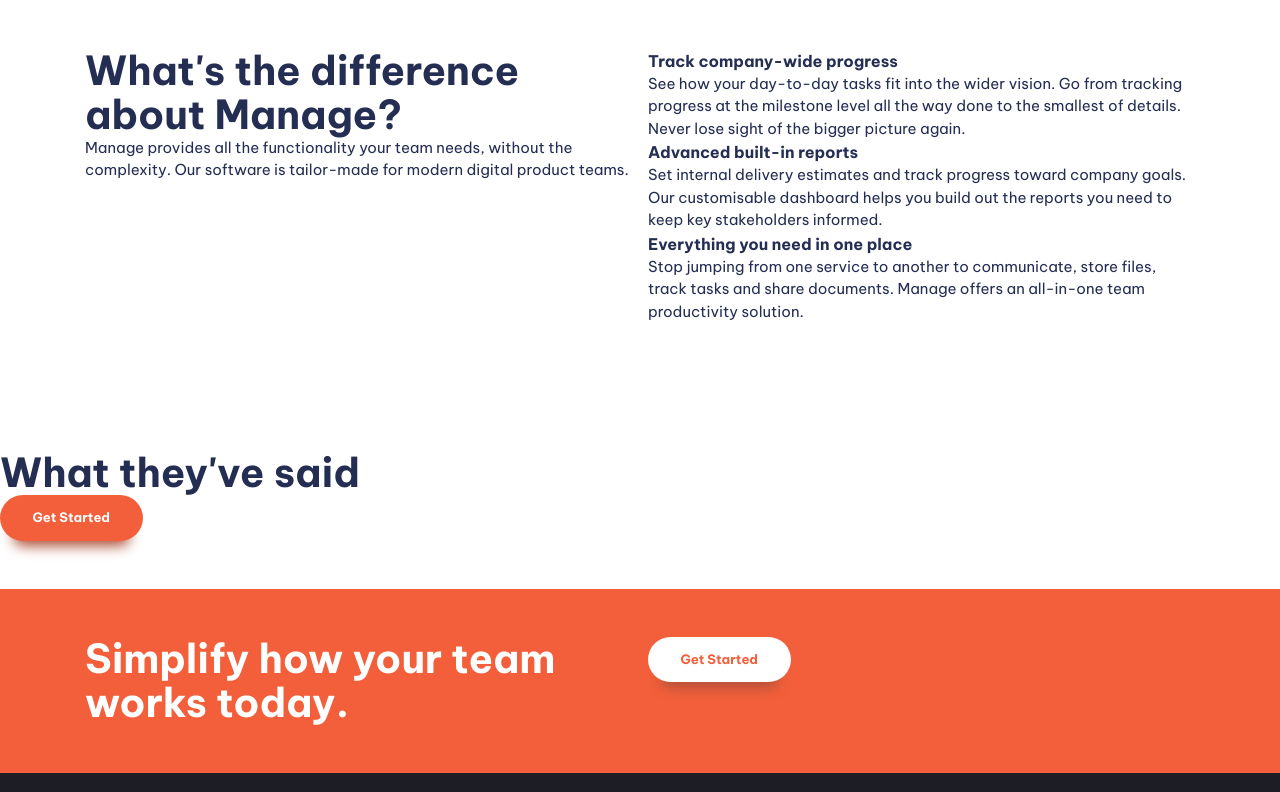
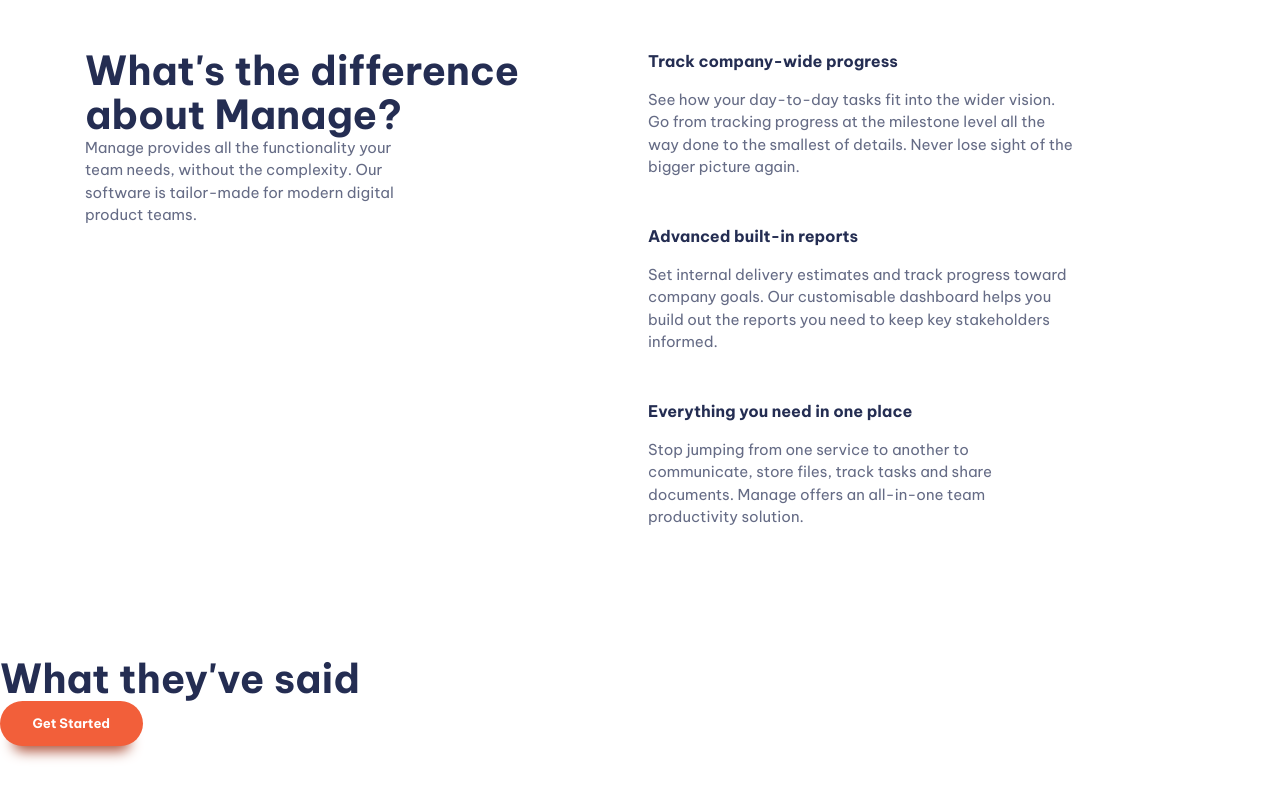
Before and after one commit to Gopi2301/manage-landingPage, a website built with Vite: page index.html in a window 1280 px wide. Shown: the part 780-1572 px from the top of the page. Built offline with nearby package versions, Linux system fonts and the light colour scheme.

Commit message:
cta section completed

```diff
--- a/index.html
+++ b/index.html
@@ -38,7 +38,7 @@
     <section class="padding-block-900">
       <div class="container">
         <div class="even-columns">
-          <div>
+          <div class="flow">
             <h1 class="fs-primary-heading fw-bold">
               Bring everyone together to build better products.
             </h1>
@@ -55,29 +55,39 @@
         <div class="even-columns">
           <div>
             <h2 class="fs-secondary-heading fw-bold">What's the difference about Manage?</h2>
-            <p>Manage provides all the functionality your team needs, without the complexity. Our software is
+            <p>Manage provides all the functionality your team needs, without the complexity. Our
+              software is
               tailor-made for modern
               digital product teams.</p>
           </div>
           <div>
-            <ul role="list">
+            <ul class="numbered-items | flow" role="list">
               <li>
-                <h3 class="fs-600 fw-bold">Track company-wide progress</h3>
-                <p>See how your day-to-day tasks fit into the wider vision. Go from tracking progress at the milestone
+                <div class="flow" style="--flow-spacer:1rem">
+                  <h3 class=" fs-600 fw-bold">Track company-wide progress</h3>
+                  <p data-width="wide">See how your day-to-day tasks fit into the wider vision. Go from tracking
+                    progress at the milestone
                     level all the way
                     done to the smallest of details. Never lose sight of the bigger picture again.</p>
+                </div>
               </li>
               <li>
-                <h3 class="fs-600 fw-bold">Advanced built-in reports</h3>
-                <p>Set internal delivery estimates and track progress toward company goals. Our customisable dashboard
+                <div class="flow" style="--flow-spacer:1rem">
+                  <h3 class=" fs-600 fw-bold">Advanced built-in reports</h3>
+                  <p data-width="wide">Set internal delivery estimates and track progress toward company goals. Our
+                    customisable dashboard
                     helps you build out
                     the reports you need to keep key stakeholders informed.</p>
+                </div>
               </li>
               <li>
-                <h3 class="fs-600 fw-bold">Everything you need in one place</h3>
-                <p>Stop jumping from one service to another to communicate, store files, track tasks and share
+                <div class="flow" style="--flow-spacer:1rem">
+                  <h3 class=" fs-600 fw-bold">Everything you need in one place</h3>
+                  <p data-width="wide">Stop jumping from one service to another to communicate, store files, track tasks
+                    and share
                     documents. Manage offers an
                     all-in-one team productivity solution.</p>
+                </div>
               </li>
             </ul>
           </div>
@@ -91,11 +101,11 @@
     </section>
     <section class="cta | padding-block-700 bg-accent-400 text-neutral-100">
       <div class="container">
-        <div class="even-columns">
+        <div class="even-columns vertical-center">
           <div>
-            <p class="fs-secondary-heading fw-bold">Simplify how your team works today.</p>
+            <p class="fs-primary-heading fw-bold">Simplify how your team works today.</p>
           </div>
-          <div><button class="button" data-type="inverted">Get Started</button></div>
+          <div><button class="button | push-right" data-type="inverted">Get Started</button></div>
         </div>
       </div>
     </section>
@@ -115,7 +125,7 @@
         </div>
         <div>
           <nav class="footer-nav">
-            <ul aria-label="Footer" role="list">
+            <ul class="flow" class="flow" style="--flow-spacer:1rem" aria-label="Footer" role="list">
               <li><a href="#">Home</a></li>
               <li><a href="#">Pricing</a></li>
               <li><a href="#">Products</a></li>
--- a/style.css
+++ b/style.css
@@ -130,11 +130,18 @@ body {
   color: var(--clr-primary-400);
 }
 
+p:not([class]) {
+  opacity: .7;
+  max-width: 32ch;
+}
 
+p[data-width='wide'] {
+  max-width: 42ch;
+}
 
 /* button */
 .button {
-  display: inline-flex;
+  display: flex;
   cursor: pointer;
   border: 0;
   border-radius: 100vmax;
@@ -252,6 +259,32 @@ body {
   }
 }
 
+/* cta */
+.cta {
+  position: relative;
+  isolation: isolate;
+  text-align: center;
+
+}
+
+@media (min-width:50em) {
+  .cta {
+    text-align: left;
+  }
+}
+
+.cta::before {
+  content: '';
+  position: absolute;
+  inset: 0;
+  z-index: -1;
+  opacity: .1;
+  background-image: url('./images/bg-tablet-pattern.svg'), url('./images/bg-tablet-pattern.svg');
+  background-position: -15rem -5rem, 80rem -42rem;
+  background-repeat: no-repeat;
+
+}
+
 /* Utility class */
 .visually-hidden {
 
@@ -266,6 +299,7 @@ body {
   white-space: nowrap !important;
   border: 0 !important;
 }
+
 
 .text-primary-400 {
   color: var(--clr-primary-400)
@@ -358,19 +392,9 @@ body {
   display: none;
 }
 
-@media (min-width:50em) {
-  .display-md-inline-flex {
-    display: inline-flex;
-  }
+.push-right {
+  margin-left: auto;
 }
-
-.container {
-  --max-width: 1110px;
-  --padding: 1rem;
-  width: min(var(--max-width), 100% - (var(--padding) * 2));
-  margin-inline: auto;
-}
-
 
 .even-columns {
   display: flex;
@@ -387,3 +411,30 @@ body {
     flex-basis: 100%;
   }
 }
+
+.justify-self-end {
+  justify-self: end;
+}
+
+.vertical-center {
+  align-items: center;
+}
+
+@media (min-width:50em) {
+  .display-md-inline-flex {
+    display: inline-flex;
+  }
+}
+
+.container {
+  --max-width: 1110px;
+  --padding: 1rem;
+  width: min(var(--max-width), 100% - (var(--padding) * 2));
+  margin-inline: auto;
+}
+
+/* where pseudo makes low specificity */
+:where(.flow :not(:first-child)) {
+  margin-top: var(--flow-spacer, 3em);
+
+}
```
Lines whose indentation alone changed are shown as unchanged.
